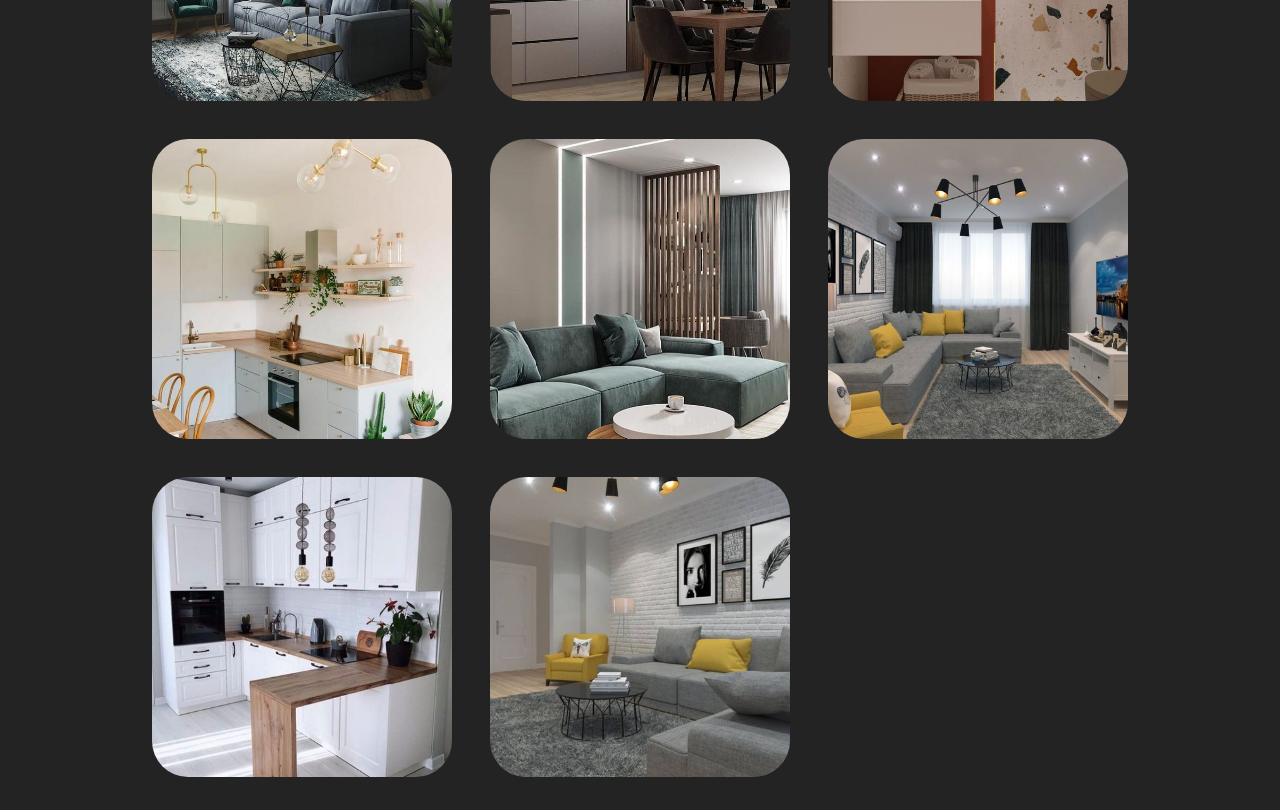
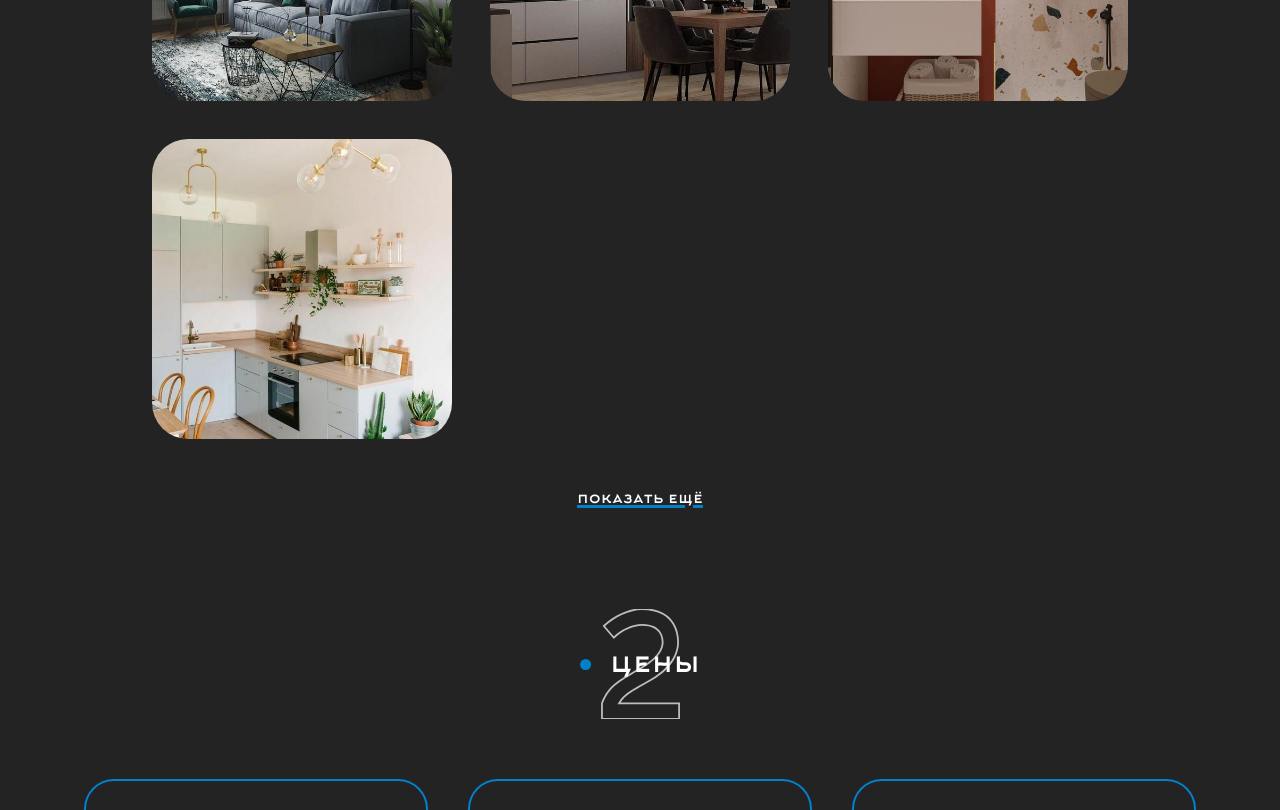
Before and after one commit to RodionOtto/PSDesign, a React (Create React App) app: page / in a window 1280 px wide. Shown: the part 1380-2190 px from the top of the page. Built offline with nearby package versions, Linux system fonts and the light colour scheme; the HTML template or start-up script is replaced by a standard one; a web font is replaced by a local one.

Commit message:
feat/added onSubmit for load more button in cases section

```diff
--- a/src/components/GridCards/GridCards.js
+++ b/src/components/GridCards/GridCards.js
@@ -2,65 +2,13 @@ import React from 'react';
 import GridCard from '../GridCard/GridCard';
 import './GridCards.css';
 
-const GridCards = () => {
-
-    const casesData = [
-        {
-            id: 1,
-            img: require('../../images/cases-cover/case1.jpg'),
-            title: 'Дизайн проект ул. Восстания 12',
-            text: 'Проект однокомнатной квартиры выполнен в скандинавском стиле и предполагает проживание одного или двух человек.',
-        },
-        {
-            id: 2,
-            img: require('../../images/cases-cover/case2.jpg'),
-            title: 'Дизайн проект ул. Восстания 12',
-            text: 'Проект однокомнатной квартиры выполнен в скандинавском стиле и предполагает проживание одного или двух человек.',
-        },
-        {
-            id: 3,
-            img: require('../../images/cases-cover/case3.jpg'),
-            title: 'Дизайн проект ул. Восстания 12',
-            text: 'Проект однокомнатной квартиры выполнен в скандинавском стиле и предполагает проживание одного или двух человек.',
-        },
-        {
-            id: 4,
-            img: require('../../images/cases-cover/case4.jpg'),
-            title: 'Дизайн проект ул. Восстания 12',
-            text: 'Проект однокомнатной квартиры выполнен в скандинавском стиле и предполагает проживание одного или двух человек.',
-        },
-        {
-            id: 5,
-            img: require('../../images/cases-cover/case5.jpg'),
-            title: 'Дизайн проект ул. Восстания 12',
-            text: 'Проект однокомнатной квартиры выполнен в скандинавском стиле и предполагает проживание одного или двух человек.',
-        },
-        {
-            id: 6,
-            img: require('../../images/cases-cover/case6.jpg'),
-            title: 'Дизайн проект ул. Восстания 12',
-            text: 'Проект однокомнатной квартиры выполнен в скандинавском стиле и предполагает проживание одного или двух человек.',
-        },
-        {
-            id: 7,
-            img: require('../../images/cases-cover/case7.jpg'),
-            title: 'Дизайн проект ул. Восстания 12',
-            text: 'Проект однокомнатной квартиры выполнен в скандинавском стиле и предполагает проживание одного или двух человек.',
-        },
-        {
-            id: 8,
-            img: require('../../images/cases-cover/case8.jpg'),
-            title: 'Дизайн проект ул. Восстания 12',
-            text: 'Проект однокомнатной квартиры выполнен в скандинавском стиле и предполагает проживание одного или двух человек.',
-        },
-];
-
-    const casesList = casesData
-        .map(caseItem => <GridCard caseItem={ caseItem } key={caseItem.id} />);
+const GridCards = ({cards}) => {
 
     return (
         <div className="cases__grid">
-            {casesList}
+            {cards.map(caseItem => (
+                <GridCard caseItem={ caseItem } key={caseItem.id} />
+            ))}
         </div>
     )
 
--- a/src/components/Sections/Cases/Cases.js
+++ b/src/components/Sections/Cases/Cases.js
@@ -1,8 +1,69 @@
-import React from 'react';
+import React, {useState} from 'react';
 import './Cases.css';
 import GridCards from '../../GridCards/GridCards';
 
 const Cases = () => {
+
+    const initialCards = [
+        {
+            id: 1,
+            img: require('../../../images/cases-cover/case1.jpg'),
+            title: 'Дизайн проект ул. Восстания 12',
+            text: 'Проект однокомнатной квартиры выполнен в скандинавском стиле и предполагает проживание одного или двух человек.',
+        },
+        {
+            id: 2,
+            img: require('../../../images/cases-cover/case2.jpg'),
+            title: 'Дизайн проект ул. Восстания 12',
+            text: 'Проект однокомнатной квартиры выполнен в скандинавском стиле и предполагает проживание одного или двух человек.',
+        },
+        {
+            id: 3,
+            img: require('../../../images/cases-cover/case3.jpg'),
+            title: 'Дизайн проект ул. Восстания 12',
+            text: 'Проект однокомнатной квартиры выполнен в скандинавском стиле и предполагает проживание одного или двух человек.',
+        },
+        {
+            id: 4,
+            img: require('../../../images/cases-cover/case4.jpg'),
+            title: 'Дизайн проект ул. Восстания 12',
+            text: 'Проект однокомнатной квартиры выполнен в скандинавском стиле и предполагает проживание одного или двух человек.',
+        },
+    ];
+
+    const [cards, setCards] = useState(initialCards);
+
+    const handleLoadMore = (cards) => {
+        const moreState = [
+            {
+                id: 5,
+                img: require('../../../images/cases-cover/case5.jpg'),
+                title: 'Дизайн проект ул. Восстания 12',
+                text: 'Проект однокомнатной квартиры выполнен в скандинавском стиле и предполагает проживание одного или двух человек.',
+            },
+            {
+                id: 6,
+                img: require('../../../images/cases-cover/case6.jpg'),
+                title: 'Дизайн проект ул. Восстания 12',
+                text: 'Проект однокомнатной квартиры выполнен в скандинавском стиле и предполагает проживание одного или двух человек.',
+            },
+            {
+                id: 7,
+                img: require('../../../images/cases-cover/case7.jpg'),
+                title: 'Дизайн проект ул. Восстания 12',
+                text: 'Проект однокомнатной квартиры выполнен в скандинавском стиле и предполагает проживание одного или двух человек.',
+            },
+            {
+                id: 8,
+                img: require('../../../images/cases-cover/case8.jpg'),
+                title: 'Дизайн проект ул. Восстания 12',
+                text: 'Проект однокомнатной квартиры выполнен в скандинавском стиле и предполагает проживание одного или двух человек.',
+            },
+        ];
+
+        setCards([...cards, ...moreState]);
+
+    };
 
     return(
         <>
@@ -11,8 +72,11 @@ const Cases = () => {
                 <div className="blue-dot"></div>
                 <h3 className="section__title">портфолио</h3>
             </div>
-            <GridCards />
-            <button className="cases__load-more-btn">ПОКАЗАТЬ ЕЩЁ</button>
+            <GridCards cards={cards} />
+            <button
+                className="cases__load-more-btn"
+                onClick={() => handleLoadMore(cards)}
+            >ПОКАЗАТЬ ЕЩЁ</button>
         </section>
         </>
     )
```
Also changed, not shown: src/components/GridCard/GridCard.js (line endings or trailing spaces).
